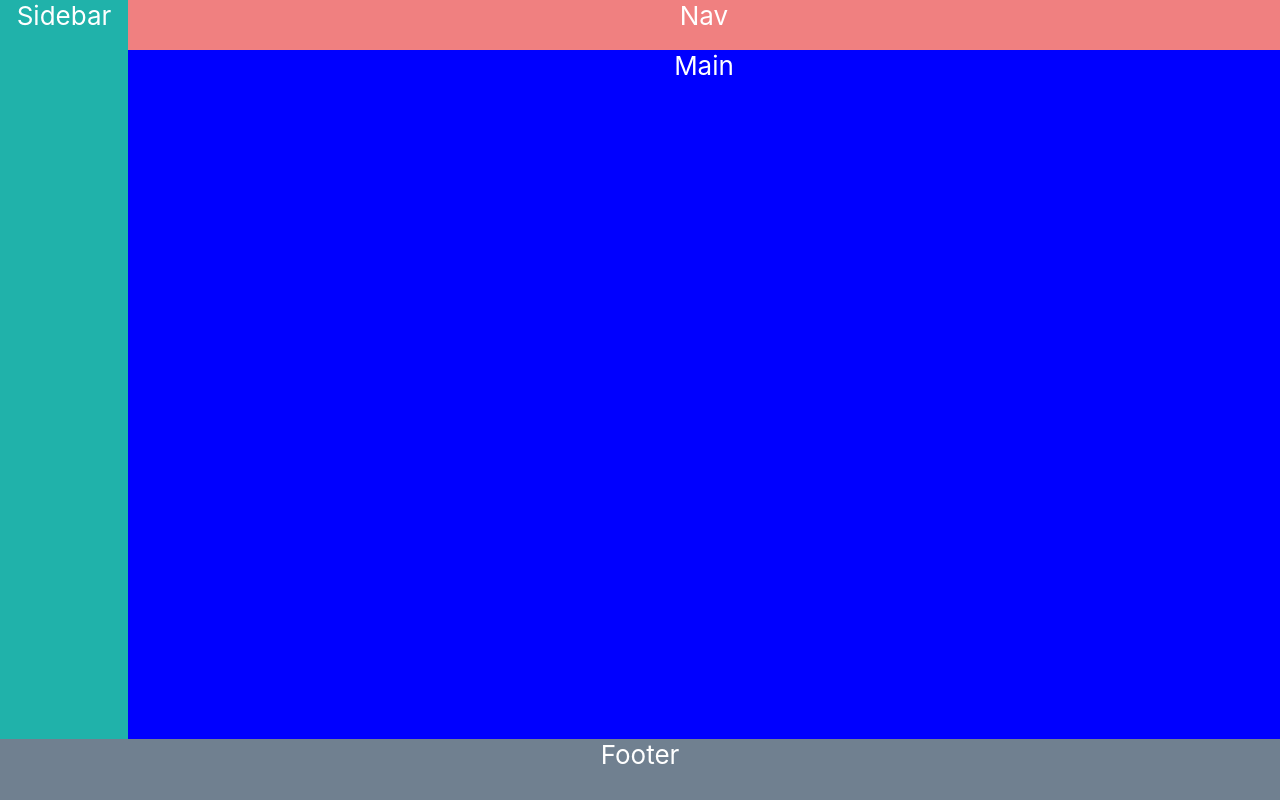
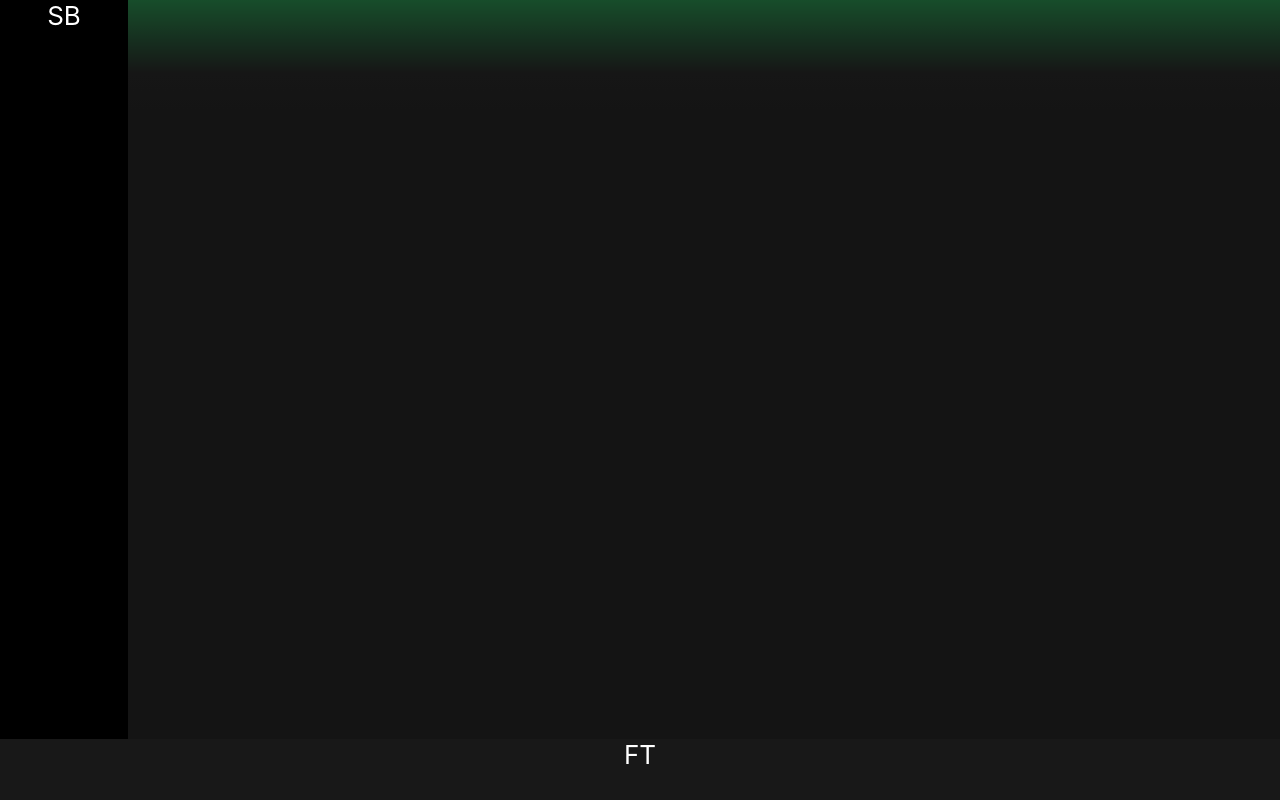
Before and after one commit to Brandon-Alvarez-03/react-ui-project, a React (Create React App) app: page / in a window 1280 px wide. Built offline with nearby package versions, Linux system fonts and the light colour scheme.

Commit message:
set general css styling

```diff
--- a/src/App.css
+++ b/src/App.css
@@ -14,10 +14,10 @@
   text-align: center;
   height: 100vh;
   background-color: #121212;
-  display: grid;
   font-size: calc(10px + 2vmin);
   color: #ffffff;
 
+  display: grid;
   grid-template-columns: repeat(10, 1fr);
   grid-template-rows: minmax(10px, 50px);
   grid-template-areas:
@@ -47,6 +47,10 @@
     "ft ft ft ft ft ft ft ft ft ft";
 }
 
+/* .App * {
+  border: 1px solid #ffffff;
+} */
+
 .nav {
   grid-area: nav;
   /* display: flex;
@@ -54,7 +58,13 @@
   align-items: center;
   justify-content: center; */
   font-size: calc(10px + 2vmin);
-  background-color: lightcoral;
+  background-color: rgba(22, 22, 22, 0.7);
+
+  position: -webkit-sticky;
+  position: sticky;
+  top: 0;
+  z-index: 100;
+  height: 100px;
 }
 
 .sidebar {
@@ -64,17 +74,19 @@
   align-items: center;
   justify-content: center; */
   font-size: calc(10px + 2vmin);
-  background-color: lightseagreen;
+  background-color: #000000;
 }
 
 .main {
+  margin-top: -50px;
   grid-area: main;
   /* display: flex;
   flex-direction: column;
   align-items: center;
   justify-content: center; */
   font-size: calc(10px + 2vmin);
-  background-color: blue;
+  /* background-color: #161616; */
+  background: linear-gradient(#1cd15d, #161616 10%, #141414 15%);
 }
 
 .footer {
@@ -84,5 +96,5 @@
   align-items: center;
   justify-content: center; */
   font-size: calc(10px + 2vmin);
-  background-color: slategray;
+  background-color: #181818;
 }
--- a/src/components/footer/Footer.js
+++ b/src/components/footer/Footer.js
@@ -1,7 +1,7 @@
 import React from "react";
 
 function Footer() {
-  return <div className="footer">Footer</div>;
+  return <div className="footer">FT</div>;
 }
 
 export default Footer;
--- a/src/components/main/Main.js
+++ b/src/components/main/Main.js
@@ -1,7 +1,7 @@
 import React from "react";
 
 function Main() {
-  return <div className="main">Main</div>;
+  return <div className="main"></div>;
 }
 
 export default Main;
--- a/src/components/nav/Nav.js
+++ b/src/components/nav/Nav.js
@@ -1,7 +1,7 @@
 import React from "react";
 
 function Nav() {
-  return <div className="nav">Nav</div>;
+  return <div className="nav"></div>;
 }
 
 export default Nav;
--- a/src/components/sidebar/Sidebar.js
+++ b/src/components/sidebar/Sidebar.js
@@ -1,7 +1,7 @@
 import React from "react";
 
 function Sidebar() {
-  return (<div className="sidebar">Sidebar</div>);
+  return (<div className="sidebar">SB</div>);
 }
 
 export default Sidebar;
```
